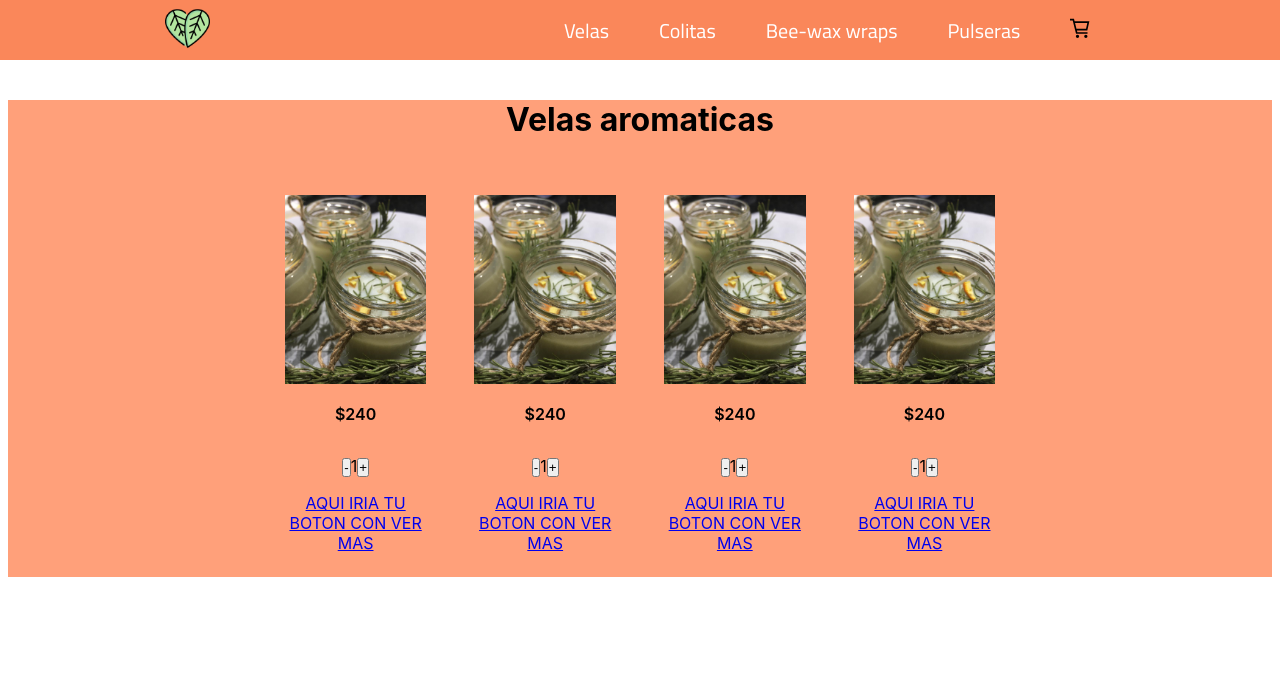
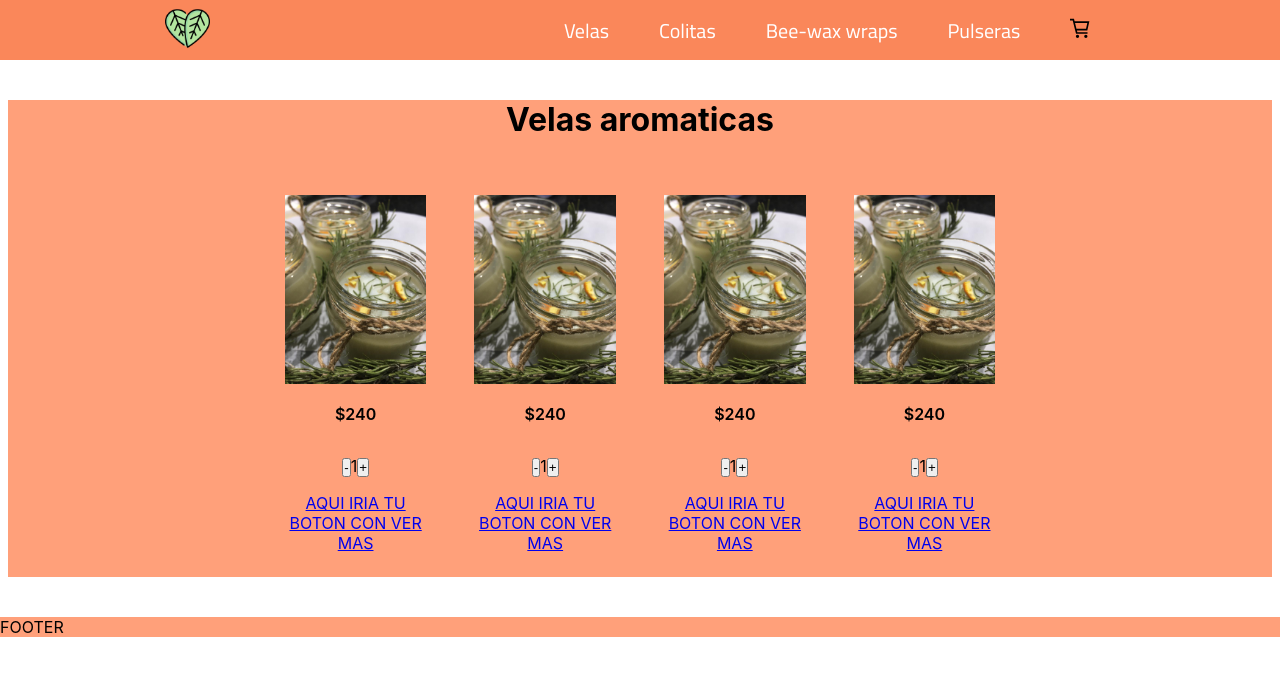
Before and after one commit to sofimack/cambalachetiendita, a React (Create React App) app: page / in a window 1280 px wide. Shown: the top 676 px of the page. Built offline with nearby package versions, Linux system fonts and the light colour scheme.

Commit message:
commit de prueba

```diff
--- a/src/App.jsx
+++ b/src/App.jsx
@@ -6,6 +6,8 @@ import ListaProductos from './components/lista-productos/lista-productos';
 import Detail from './detail/index';
 import Error404 from './components/Error404/error404';
 import Category from './components/categorias/categorias';
+import Footer from './components/footer/footer';
+
 
 function App() {
   return (
@@ -30,6 +32,8 @@ function App() {
         </Route>
       </Switch>
 
+      <Footer />
+
 
     </BrowserRouter>
   );
--- /dev/null
+++ b/src/components/footer/footer.css
@@ -0,0 +1,3 @@
+.footer {
+    background-color:lightsalmon;
+}
--- /dev/null
+++ b/src/components/footer/footer.jsx
@@ -0,0 +1,13 @@
+import './footer.css';
+
+const Footer = () => {
+    return (
+        <footer>
+            <div className="footer">
+                <p>FOOTER</p>
+            </div>
+        </footer>
+    )
+}
+
+export default Footer;
```
Also changed, not shown: src/components/cart/index.jsx (added, +18 -0 lines), 1 other file (tests, documents, lock files or other folders).
